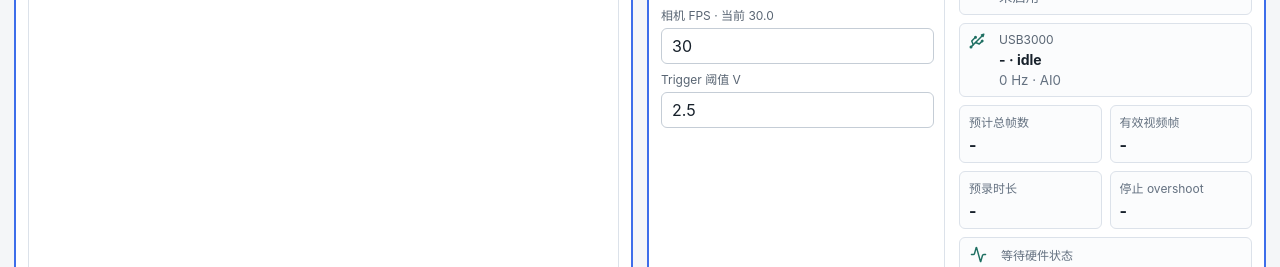
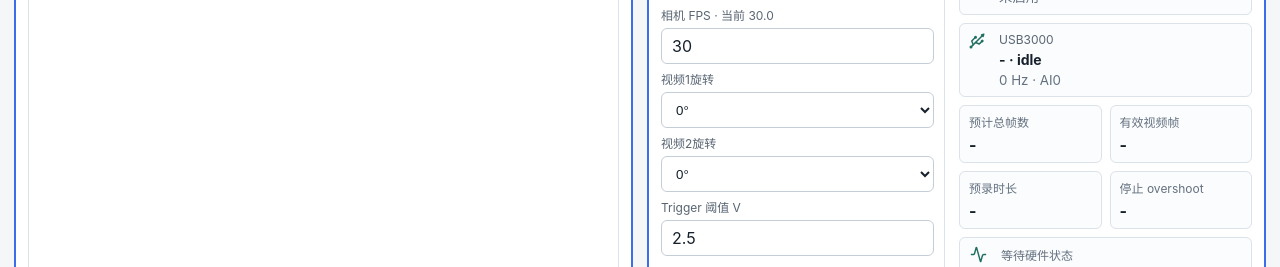
Before and after one commit to CodeNoob-SEU/MRC, a Vue app in the folder frontend/: page / in a window 1280 px wide. Shown: the part 685-952 px from the top of the page. Built offline with nearby package versions, Linux system fonts and the light colour scheme; no server answers.

Commit message:
Add frontend preview rotation controls

```diff
--- a/frontend/src/App.vue
+++ b/frontend/src/App.vue
@@ -74,6 +74,8 @@ type WaveformPayload = {
   points: number[];
 };
 
+type PreviewRotation = 0 | 90 | 180 | 270;
+
 const backendUrl = window.mrc?.backendUrl ?? "http://127.0.0.1:7876";
 const wsUrl = backendUrl.replace("http", "ws") + "/ws";
 
@@ -91,6 +93,8 @@ const busy = ref(false);
 const outputRoot = ref("runs");
 const windowSeconds = ref(360);
 const cameraFps = ref(30);
+const cameraRotation = ref<PreviewRotation>(0);
+const cameraRotation2 = ref<PreviewRotation>(0);
 const thresholdVolts = ref(2.5);
 const errorMessage = ref("");
 const recordingMode = ref<"trigger" | "manual">("trigger");
@@ -154,8 +158,10 @@ const daqOnline = computed(() => Boolean(status.value?.daq?.initialized));
 const hasPreviewFrame = computed(() => previewFrames.value.some(Boolean));
 const hasPreviewFrame2 = computed(() => previewFrames2.value.some(Boolean));
 const effectiveCameraFps = computed(() => status.value?.camera?.fps || cameraFps.value);
-const videoStageStyle = computed(() => cameraStageStyle(status.value?.camera));
-const videoStageStyle2 = computed(() => cameraStageStyle(status.value?.camera2 ?? status.value?.camera));
+const videoStageStyle = computed(() => cameraStageStyle(status.value?.camera, cameraRotation.value));
+const videoStageStyle2 = computed(() => cameraStageStyle(status.value?.camera2 ?? status.value?.camera, cameraRotation2.value));
+const previewImageStyle = computed(() => previewRotationStyle(cameraRotation.value));
+const previewImageStyle2 = computed(() => previewRotationStyle(cameraRotation2.value));
 const trimStatusLabel = computed(() => {
   if (status.value?.aligned_video_file) {
     return "裁剪完成";
@@ -166,14 +172,21 @@ const trimStatusLabel = computed(() => {
   return status.value?.camera?.preview_status || status.value?.camera?.capture_status || "等待硬件状态";
 });
 
-function cameraStageStyle(camera: HardwareStatus | null | undefined) {
+function cameraStageStyle(camera: HardwareStatus | null | undefined, rotation: PreviewRotation) {
   const width = Number(camera?.width || 720);
   const height = Number(camera?.height || 480);
   const safeWidth = Number.isFinite(width) && width > 0 ? width : 720;
   const safeHeight = Number.isFinite(height) && height > 0 ? height : 480;
+  const quarterTurn = rotation === 90 || rotation === 270;
   return {
-    "--video-aspect-width": String(safeWidth),
-    "--video-aspect-height": String(safeHeight)
+    "--video-aspect-width": String(quarterTurn ? safeHeight : safeWidth),
+    "--video-aspect-height": String(quarterTurn ? safeWidth : safeHeight)
+  };
+}
+
+function previewRotationStyle(rotation: PreviewRotation) {
+  return {
+    "--preview-rotation": `${rotation}deg`
   };
 }
 
@@ -434,7 +447,8 @@ onUnmounted(() => {
             :src="frame"
             alt="Camera preview"
             class="preview-image"
-            :class="{ active: index === activePreviewIndex }"
+            :class="{ active: index === activePreviewIndex, 'quarter-turn': cameraRotation === 90 || cameraRotation === 270 }"
+            :style="previewImageStyle"
             decoding="async"
           />
           <div v-if="!hasPreviewFrame" class="video-empty">等待相机初始化</div>
@@ -458,7 +472,8 @@ onUnmounted(() => {
             :src="frame"
             alt="Camera 2 preview"
             class="preview-image"
-            :class="{ active: index === activePreviewIndex2 }"
+            :class="{ active: index === activePreviewIndex2, 'quarter-turn': cameraRotation2 === 90 || cameraRotation2 === 270 }"
+            :style="previewImageStyle2"
             decoding="async"
           />
           <div v-if="!hasPreviewFrame2" class="video-empty">
@@ -606,6 +621,24 @@ onUnmounted(() => {
                 <input v-model.number="cameraFps" type="number" min="1" step="0.1" :disabled="!canStart" />
               </label>
               <label>
+                <span>视频1旋转</span>
+                <select v-model.number="cameraRotation">
+                  <option :value="0">0°</option>
+                  <option :value="90">90°</option>
+                  <option :value="180">180°</option>
+                  <option :value="270">270°</option>
+                </select>
+              </label>
+              <label>
+                <span>视频2旋转</span>
+                <select v-model.number="cameraRotation2">
+                  <option :value="0">0°</option>
+                  <option :value="90">90°</option>
+                  <option :value="180">180°</option>
+                  <option :value="270">270°</option>
+                </select>
+              </label>
+              <label>
                 <span>Trigger 阈值 V</span>
                 <input v-model.number="thresholdVolts" type="number" min="0" step="0.1" />
               </label>
--- a/frontend/src/styles.css
+++ b/frontend/src/styles.css
@@ -134,6 +134,7 @@ button:disabled {
 
 .video-stage {
   position: relative;
+  container-type: size;
   align-self: center;
   justify-self: center;
   height: 100%;
@@ -158,7 +159,13 @@ button:disabled {
 .preview-image {
   grid-area: 1 / 1;
   opacity: 0;
+  transform: rotate(var(--preview-rotation, 0deg));
   visibility: hidden;
+}
+
+.preview-image.quarter-turn {
+  width: 100cqh;
+  height: 100cqw;
 }
 
 .preview-image.active {
@@ -425,7 +432,8 @@ label span {
   font-size: 12px;
 }
 
-input {
+input,
+select {
   width: 100%;
   height: 36px;
   border: 1px solid #c5cdd6;
@@ -435,7 +443,12 @@ input {
   color: #17212b;
 }
 
-input:focus {
+select {
+  appearance: auto;
+}
+
+input:focus,
+select:focus {
   border-color: #1f6f62;
   outline: 2px solid rgba(31, 111, 98, 0.14);
 }
```
